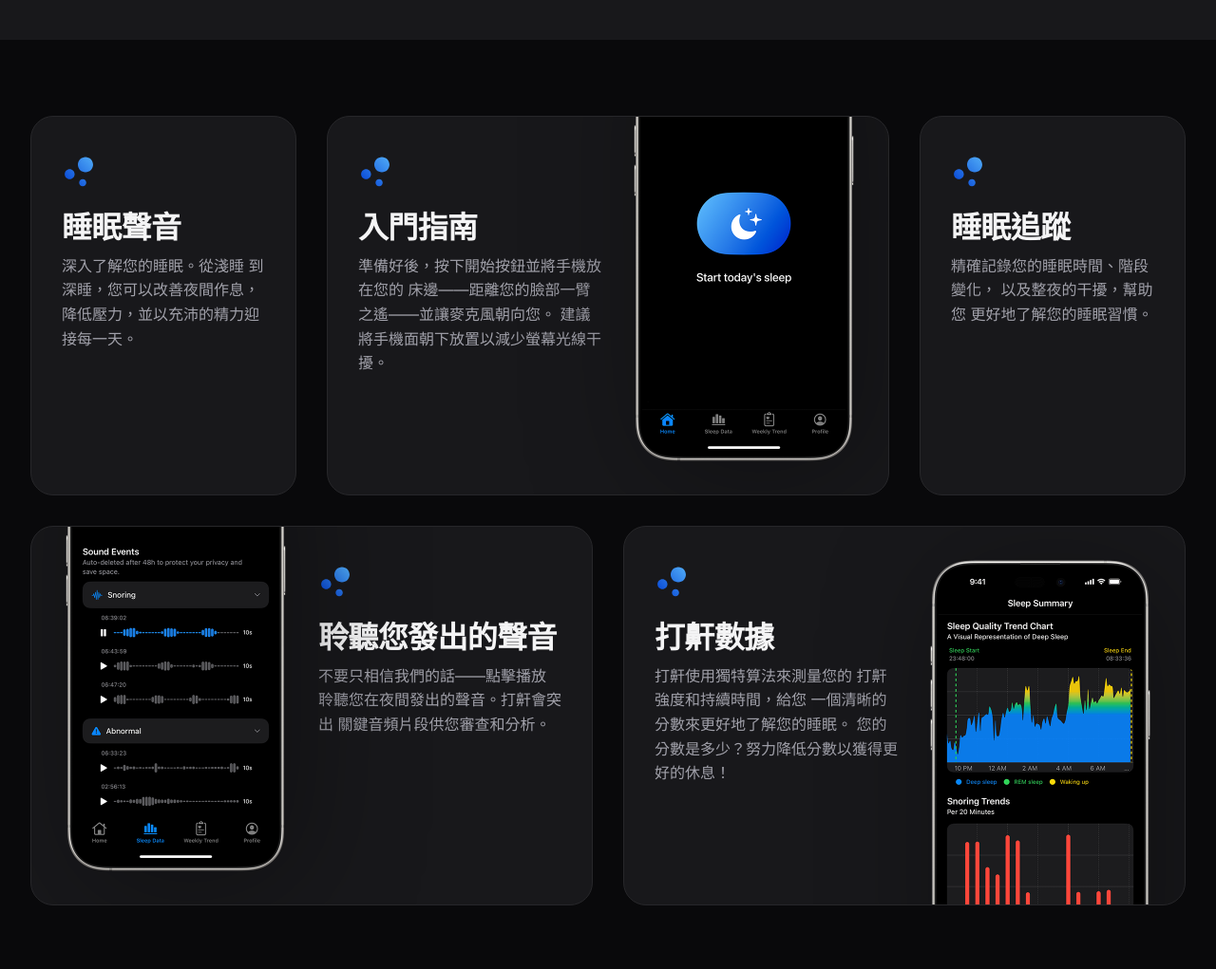
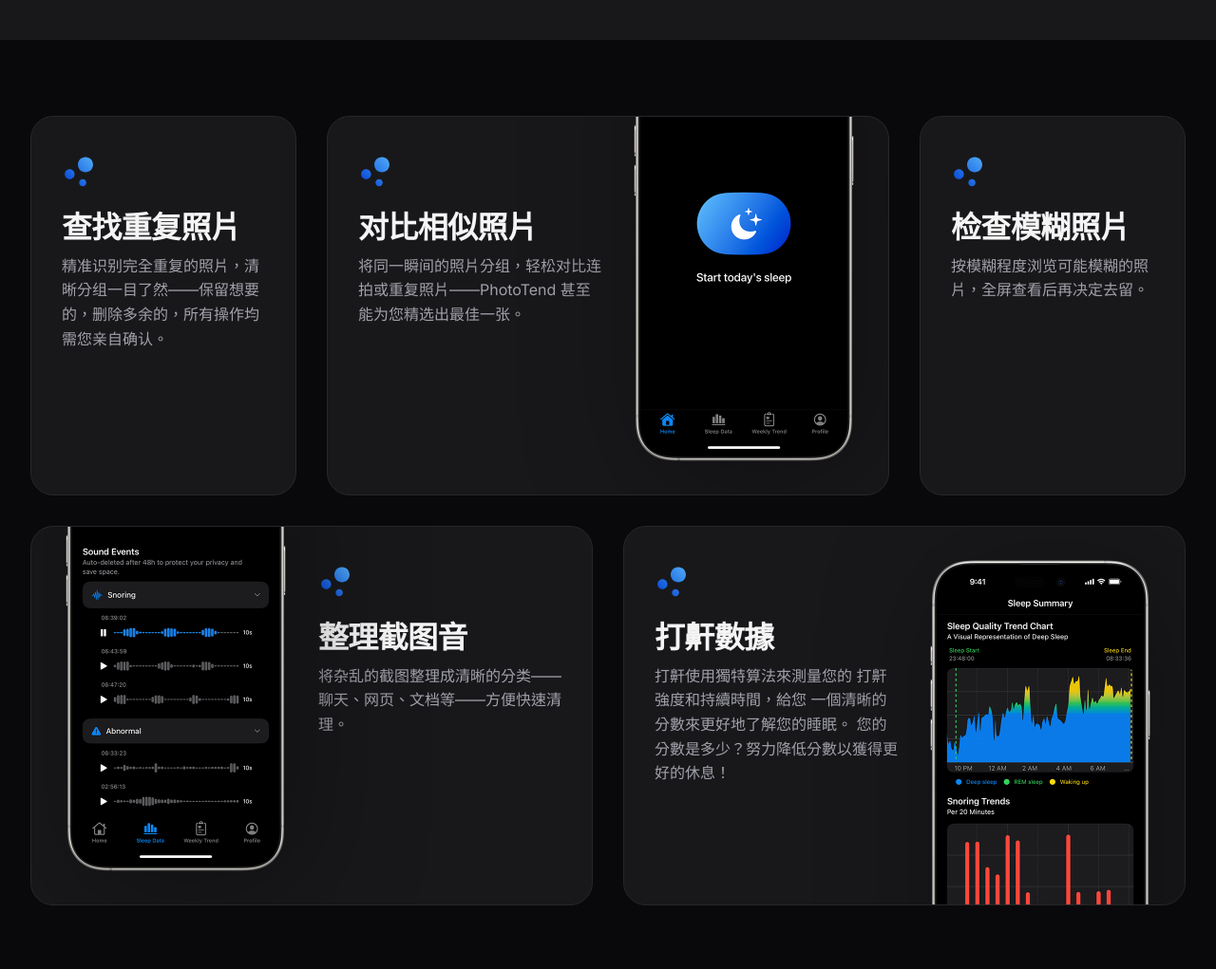
Before and after one commit to ihsbjfdkhbihuw9q80/PhotoTend_officialwebsite, a plain HTML site: page zh/index.html in a window 1280 px wide. Shown: the part 829-1850 px from the top of the page at 95% size. Drawn offline with Linux system fonts and the light colour scheme.

Commit message:
Update index.html

```diff
--- a/zh/index.html
+++ b/zh/index.html
@@ -124,22 +124,18 @@
     <div class="cards container py-xl grid gap-1.5">
       <div class="card py-lg px-lg">
         <img src="../assets/en/icons/5-1-2.svg" alt="" />
-        <h3>睡眠聲音</h3>
+        <h3>查找重复照片</h3>
         <p>
-          深入了解您的睡眠。從淺睡
-          到深睡，您可以改善夜間作息，
-          降低壓力，並以充沛的精力迎接每一天。
+          精准识别完全重复的照片，清晰分组一目了然——保留想要的，删除多余的，所有操作均需您亲自确认。
         </p>
       </div>
 
       <div class="card py-lg px-lg">
         <div>
           <img src="../assets/en/icons/5-1-2.svg" alt="" />
-          <h3>入門指南</h3>
+          <h3>对比相似照片</h3>
           <p>
-            準備好後，按下開始按鈕並將手機放在您的
-            床邊——距離您的臉部一臂之遙——並讓麥克風朝向您。
-            建議將手機面朝下放置以減少螢幕光線干擾。
+            将同一瞬间的照片分组，轻松对比连拍或重复照片——PhotoTend 甚至能为您精选出最佳一张。
           </p>
         </div>
         <img class="desktop-only" src="../assets/zh/Tela 2.png" alt="" />
@@ -147,22 +143,18 @@
 
       <div class="card py-lg px-lg">
         <img src="../assets/en/icons/5-1-2.svg" alt="" />
-        <h3>睡眠追蹤</h3>
+        <h3>检查模糊照片</h3>
         <p>
-          精確記錄您的睡眠時間、階段變化，
-          以及整夜的干擾，幫助您
-          更好地了解您的睡眠習慣。
+          按模糊程度浏览可能模糊的照片，全屏查看后再决定去留。
         </p>
       </div>
 
       <div class="card py-lg px-lg">
         <div>
           <img src="../assets/en/icons/5-1-2.svg" alt="" />
-          <h3>聆聽您發出的聲音</h3>
+          <h3>整理截图音</h3>
           <p>
-            不要只相信我們的話——點擊播放
-            聆聽您在夜間發出的聲音。打鼾會突出
-            關鍵音頻片段供您審查和分析。
+            将杂乱的截图整理成清晰的分类——聊天、网页、文档等——方便快速清理。
           </p>
         </div>
         <img class="desktop-only" src="../assets/zh/Tela 1.png" alt="" />
```
